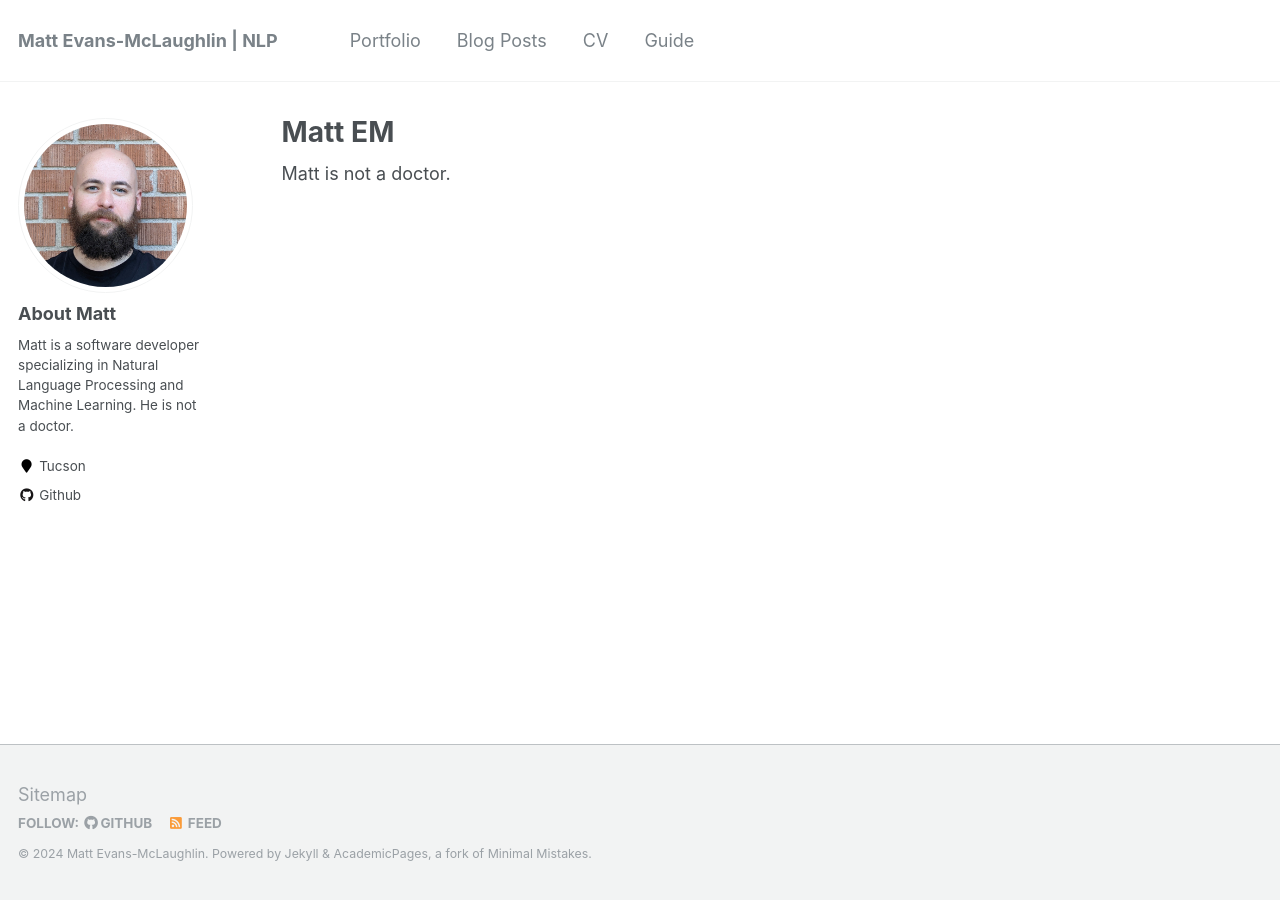
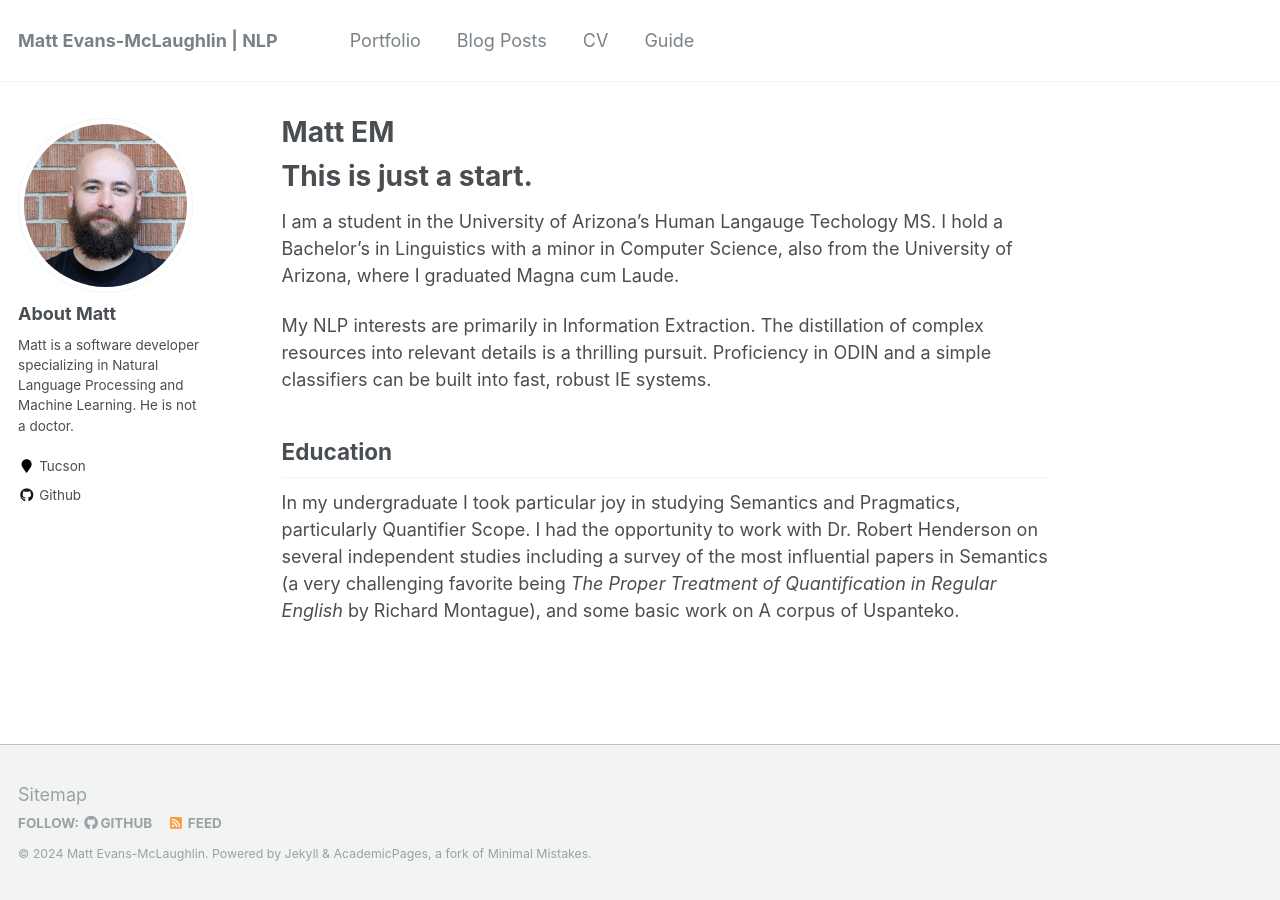
Before and after one commit to mc-wut/mc-wut.github.io, a Jekyll site: the page built from _pages/about.md, in a window 1280 px wide. Built offline with Jekyll 4.4.1, drawn with Linux system fonts in a browser that asks for light colours.

Commit message:
- adds basics to bio

```diff
--- a/_pages/about.md
+++ b/_pages/about.md
@@ -8,7 +8,16 @@ redirect_from:
   - /about.html
 ---
 
-Matt is not a doctor.
+# This is just a start.
+
+I am a student in the University of Arizona's Human Langauge Techology MS. I hold a Bachelor's in Linguistics with a minor in Computer Science, also from the University of Arizona, where I graduated Magna cum Laude.
+
+
+My NLP interests are primarily in Information Extraction. The distillation of complex resources into relevant details is a thrilling pursuit. Proficiency in ODIN and a simple classifiers can be built into fast, robust IE systems.
+
+## Education
+In my undergraduate I took particular joy in studying Semantics and Pragmatics, particularly Quantifier Scope. I had the opportunity to work with Dr. Robert Henderson on several independent studies including a survey of the most influential papers in Semantics (a very challenging favorite being *The Proper Treatment of Quantification in Regular English* by Richard Montague), and some basic work on A corpus of Uspanteko.
+
 
 <!-- This is the front page of a website that is powered by the [AcademicPages template](https://github.com/academicpages/academicpages.github.io) and hosted on GitHub pages. [GitHub pages](https://pages.github.com) is a free service in which websites are built and hosted from code and data stored in a GitHub repository, automatically updating when a new commit is made to the respository. This template was forked from [the AcademicPages repository](https://github.com/academicpages/academicpages.github.io), which itself was forked from the [Minimal Mistakes Jekyll Theme](https://mmistakes.github.io/minimal-mistakes/) created by Michael Rose, and then tailored to the components required for the UAZHLT professional website: two HLT projects within a portfolio, the potential for blog posts, and a dynamically-generated CV. You can create your own repository from this template, modify the configuration and markdown files, add your own PDFs and other content, and have your own site for free.
 
```
